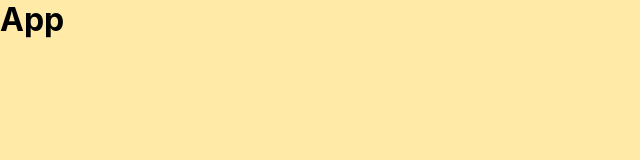
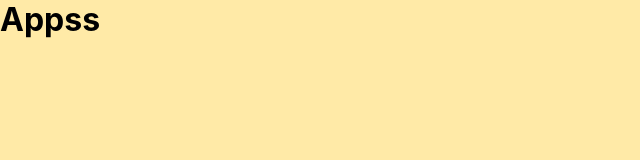
Before and after one commit to Dagostini01/todo-list, a React (Create React App) app: page / in a window 1280 px wide. Shown: the top 160 px of the page, without its empty margins (0-640 px from the left). Built offline with nearby package versions, Linux system fonts and the light colour scheme.

Commit message:
bug do const App ok

```diff
--- a/package.json
+++ b/package.json
@@ -41,6 +41,7 @@
     "eslint-config-prettier": "^9.0.0",
     "eslint-plugin-import": "^2.29.0",
     "eslint-plugin-jsx-a11y": "^6.8.0",
+    "eslint-plugin-prettier": "^5.0.1",
     "eslint-plugin-react": "^7.33.2",
     "eslint-plugin-react-hooks": "^4.6.0"
   }
--- a/src/App.js
+++ b/src/App.js
@@ -1,9 +1,7 @@
 import './App.css';
 
-function App() {
-  return (
-    <h1>App</h1>
-  );
-}
+const App = () => (
+  <h1>Appss</h1>
+);
 
 export default App;
```
Also changed, not shown: 2 other files (tests, documents, lock files or other folders).
